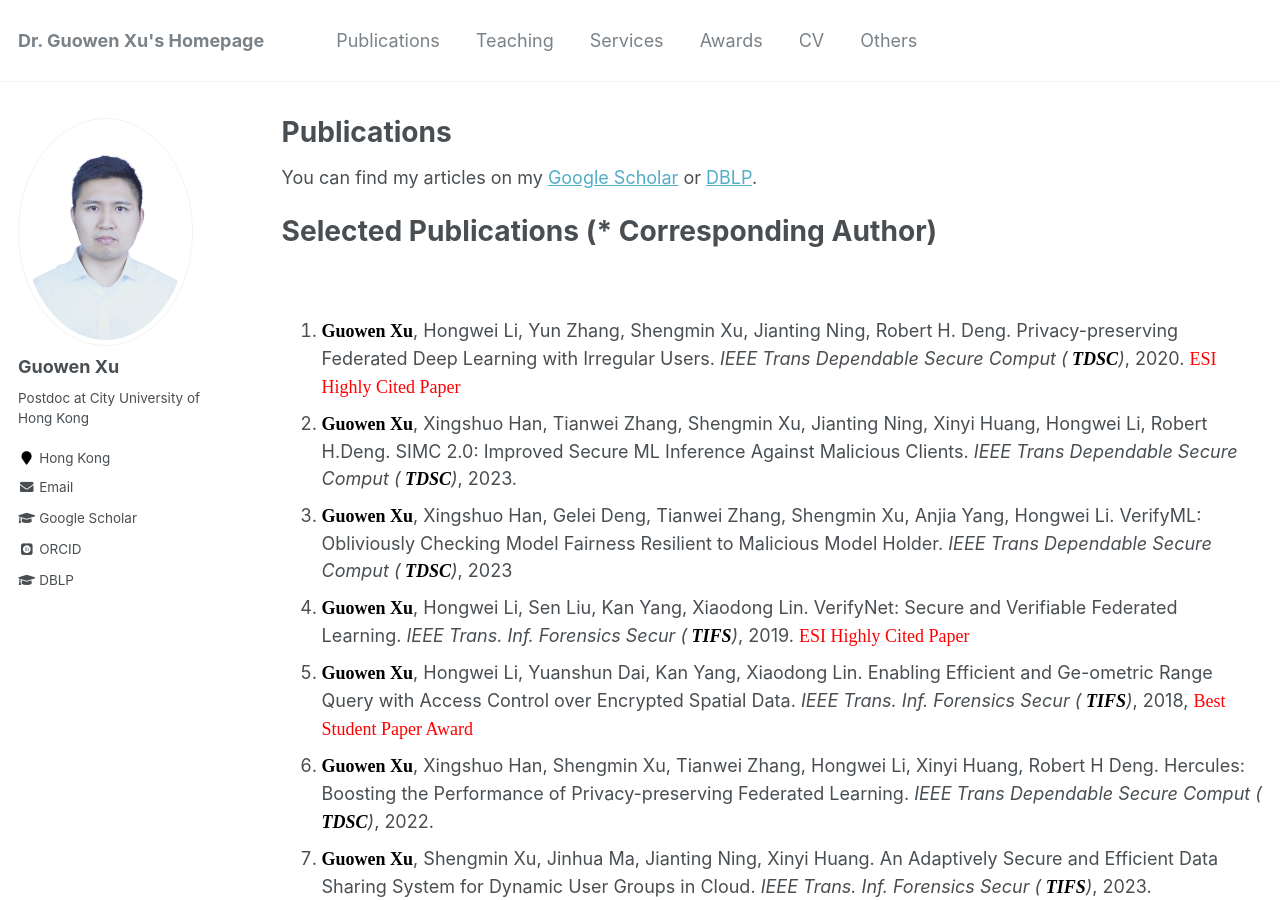
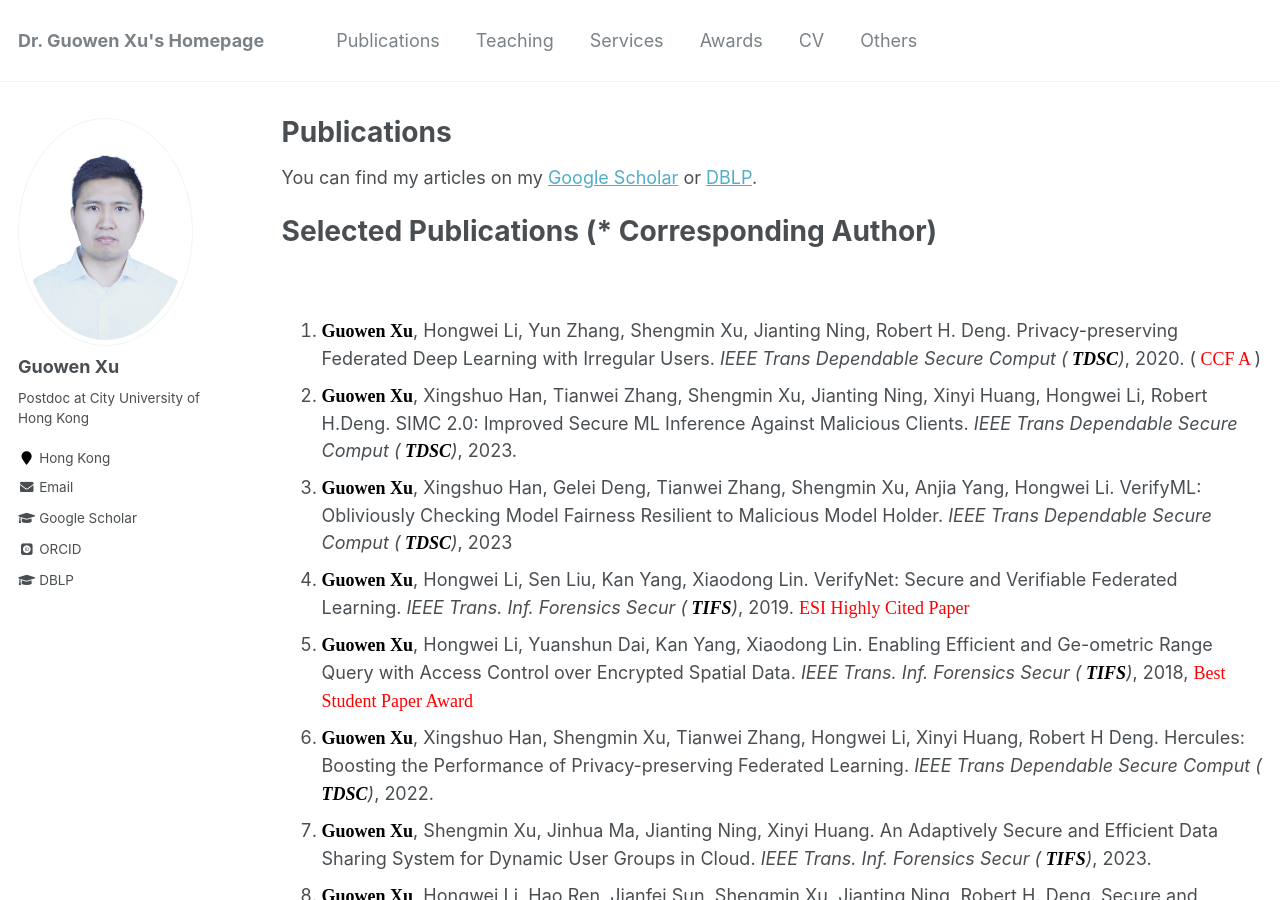
Before and after one commit to Guowen-xu/guowen-xu.github.io, a Jekyll site: the page built from _pages/publications.md, in a window 1280 px wide and 900 px high. Built offline with Jekyll 4.4.1, drawn with Linux system fonts in a browser that asks for light colours; some web fonts are replaced.

Commit message:
Update publications.md

```diff
--- a/_pages/publications.md
+++ b/_pages/publications.md
@@ -14,7 +14,7 @@ You can find my articles on my [Google Scholar](https://scholar.google.com.hk/ci
 
 
 
-1. **<font face="Times New Roman" color=black size=4> Guowen Xu</font>**, Hongwei Li, Yun Zhang, Shengmin Xu, Jianting Ning, Robert H. Deng. Privacy-preserving Federated Deep Learning with Irregular Users. *IEEE Trans Dependable Secure Comput (**<font face="Times New Roman" color=black size=4> TDSC</font>**)*, 2020. <font face="Times New Roman" color=red size=4>  ESI Highly Cited Paper</font>
+1. **<font face="Times New Roman" color=black size=4> Guowen Xu</font>**, Hongwei Li, Yun Zhang, Shengmin Xu, Jianting Ning, Robert H. Deng. Privacy-preserving Federated Deep Learning with Irregular Users. *IEEE Trans Dependable Secure Comput (**<font face="Times New Roman" color=black size=4> TDSC</font>**)*, 2020. (<font face="Times New Roman" color=red size=4>  CCF A </font>)
 2. **<font face="Times New Roman" color=black size=4> Guowen Xu</font>**, Xingshuo Han, Tianwei Zhang, Shengmin Xu, Jianting Ning, Xinyi Huang, Hongwei Li, Robert H.Deng. SIMC 2.0: Improved Secure ML Inference Against Malicious Clients. *IEEE Trans Dependable Secure Comput (**<font face="Times New Roman" color=black size=4> TDSC</font>**)*, 2023.
 3. **<font face="Times New Roman" color=black size=4> Guowen Xu</font>**, Xingshuo Han, Gelei Deng, Tianwei Zhang, Shengmin Xu,  Anjia Yang, Hongwei Li. VerifyML: Obliviously Checking Model Fairness Resilient to Malicious Model Holder. *IEEE Trans Dependable Secure Comput (**<font face="Times New Roman" color=black size=4> TDSC</font>**)*, 2023
 4. **<font face="Times New Roman" color=black size=4> Guowen Xu</font>**, Hongwei Li, Sen Liu, Kan Yang, Xiaodong Lin. VerifyNet: Secure and Verifiable Federated Learning. *IEEE Trans. Inf. Forensics Secur (**<font face="Times New Roman" color=black size=4> TIFS</font>**)*, 2019. <font face="Times New Roman" color=red size=4> ESI Highly Cited Paper</font>
```
